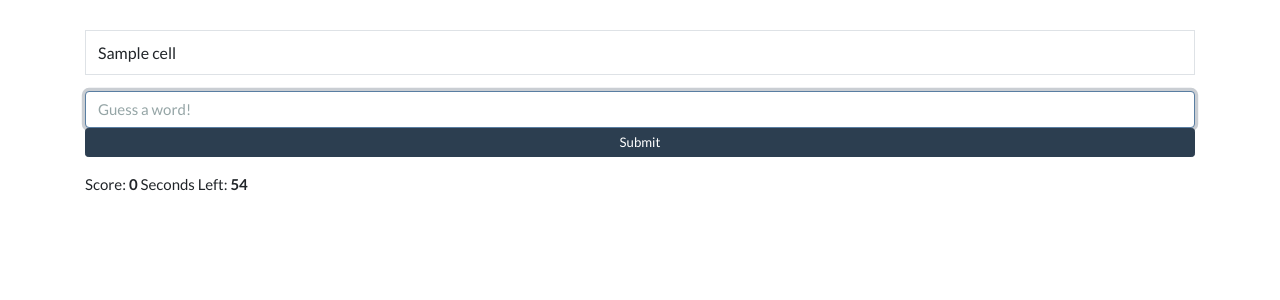
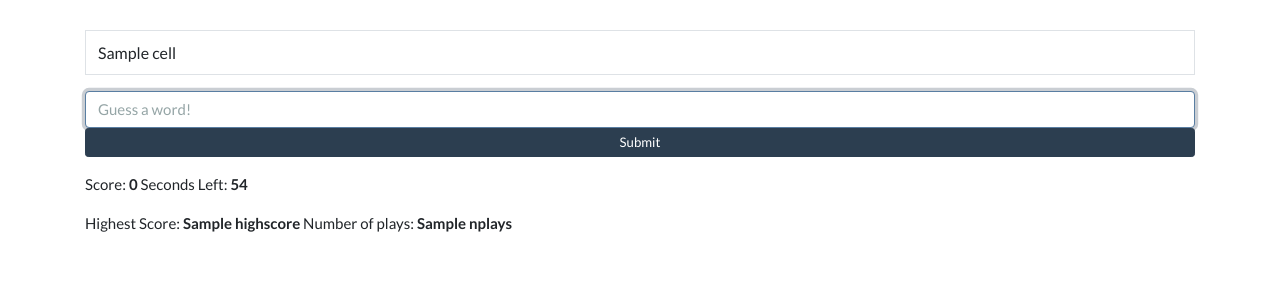
Before and after one commit to aleksandra312/FlaskBoggle, a Flask app: template templates/home.html in a window 1280 px wide. Shown: the top 300 px of the page. Run offline with Flask 2, Linux system fonts and the light colour scheme; the template is opened without the code that fills it: most values are stand-ins (such as "Sample title", 1, 10 or a date in 2020); parts of the project's set-up code (start-up, migrations or seed data) failed here and were passed over; some libraries are stand-ins or nearby versions.

Commit message:
add solution for 19.6: step 6

```diff
--- a/app.py
+++ b/app.py
@@ -4,6 +4,8 @@ from flask_debugtoolbar import DebugToolbarExtension
 
 boggle_game = Boggle()
 BOARD = "board"
+NUM_PLAYS = "nplays"
+HIGH_SCORE = "highscore"
 
 app = Flask(__name__)
 app.config["SECRET_KEY"] = "secret-key"
@@ -16,8 +18,10 @@ def home_page():
     """Display the boggle game board."""
     board = boggle_game.make_board()
     session[BOARD] = board
+    highscore = session.get(HIGH_SCORE, 0)
+    nplays = session.get(NUM_PLAYS, 0)
     flash("Lets play a Boggle game!", "success")
-    return render_template("home.html", board=board)
+    return render_template("home.html", board=board, highscore=highscore, nplays=nplays)
 
 
 @app.route("/check-word")
@@ -27,3 +31,16 @@ def check_word():
     board = session[BOARD]
     result = boggle_game.check_valid_word(board, word)
     return jsonify({'result': result})
+
+
+@app.route("/post-score", methods=["POST"])
+def post_score():
+    """Post the highest score and number of times the user played the game."""
+    score = request.json["score"]
+
+    highscore = session.get(HIGH_SCORE, 0)
+    nplays = session.get(NUM_PLAYS, 0)
+
+    session[NUM_PLAYS] = nplays + 1
+    session[HIGH_SCORE] = max(score, highscore)
+    return jsonify(newHighScore = score > highscore)
--- a/static/boggle.js
+++ b/static/boggle.js
@@ -28,6 +28,14 @@ class BoggleGame {
             clearInterval(this.timer);
             $('#guess-form', this.board).hide();
             this.displayMessage('Time is up!', 'ok');
+            await this.postHighestScore();
+        }
+    }
+
+    async postHighestScore() {
+        const resp = await axios.post('/post-score', { score: this.score });
+        if (resp.data.newHighScore) {
+            this.displayMessage(`Congratulations! New high score ${this.score}`, 'ok');
         }
     }
 
--- a/templates/home.html
+++ b/templates/home.html
@@ -26,5 +26,10 @@ Score: <b class="score">0</b>
 Seconds Left: <b class="timer"></b>
 </p>
 
+<p>
+Highest Score: <b>{{ highscore }}</b>
+Number of plays: <b>{{ nplays }}</b>
+</p>
+
 </section>
 {% endblock %}
```
